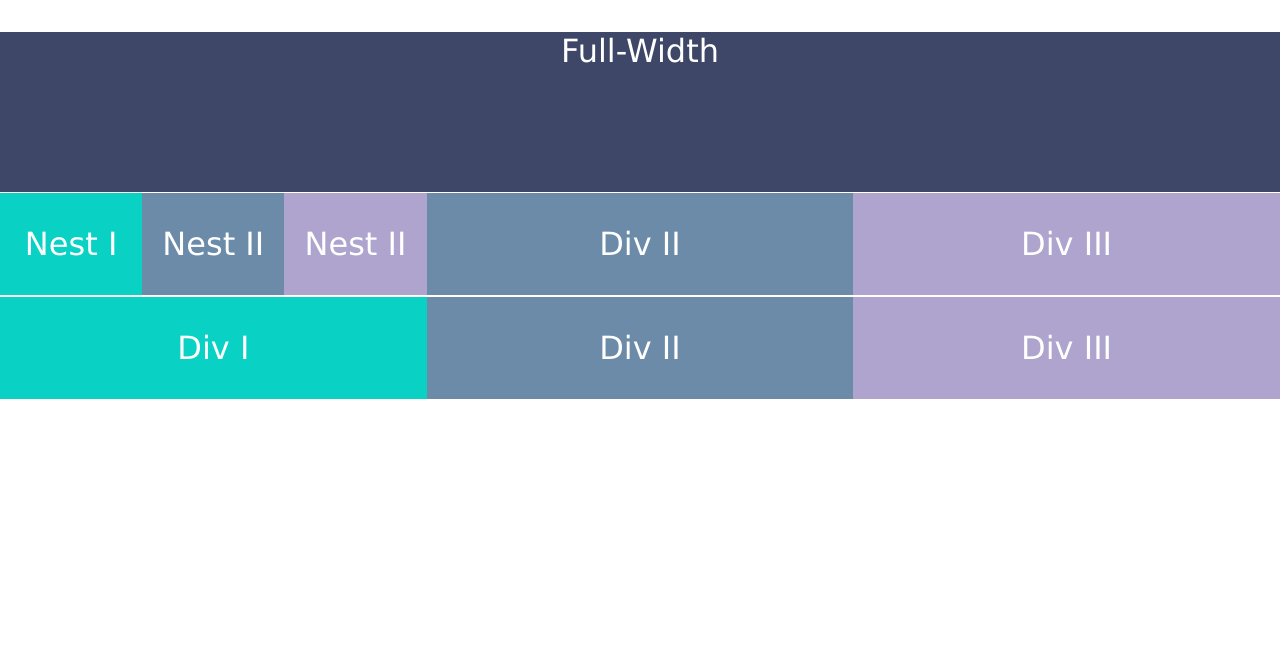
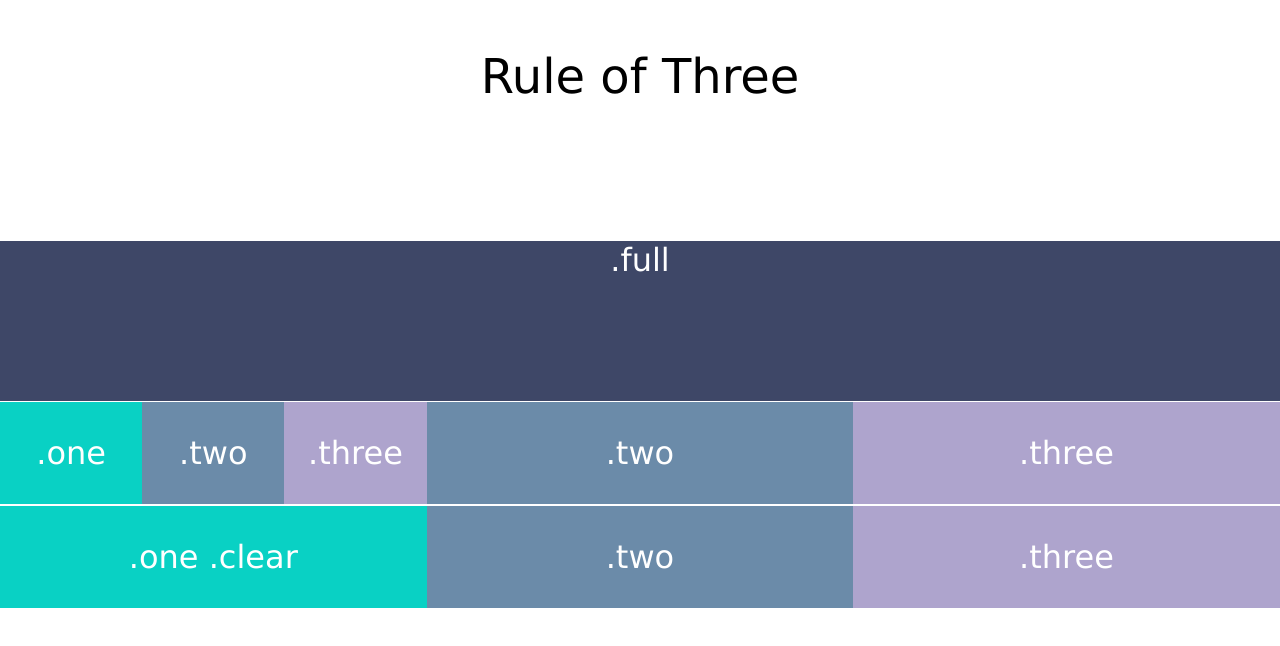
Before and after one commit to jampod-dev/rule-of-three, a plain HTML site: page index.html in a window 1280 px wide. Drawn offline with Linux system fonts and the light colour scheme.

Commit message:
Demo page

```diff
--- a/index.html
+++ b/index.html
@@ -8,7 +8,7 @@
     <meta name="description" content="A tiny, responsive CSS stylesheet that lets you quickly make three-column grids and layouts."/>
    <meta name="keywords" content="full-width framework, mobile css framework, three column css">
 
-    <link rel="stylesheet" href="src/rule-of-three.css" type="text/css">
+    <link rel="stylesheet" href="rule-of-three.css" type="text/css">
    <style>
     p {
       font-size:2em;
@@ -34,26 +34,26 @@
    </style>
   <body>
 
-
-<div class="full"><p>Full-Width</p></div>
+<div class="full" style="background-color:white;"><p style="color:black; font-size:3em;">Rule of Three</p></div>
+<div class="full"><p>.full</p></div>
 <div class="one nest" >
 
 
   <div class="one"><p>
-Nest I</p></div>
-<div class="two"><p>Nest II</p></div>
-  <div class="three"><p>Nest II</p></div>
+.one</p></div>
+<div class="two"><p>.two</p></div>
+  <div class="three"><p>.three</p></div>
 </div>
 
 
 
 
-<div class="two"><p>Div II</p></div>
-<div class="three"><p>Div III</p></div>
+<div class="two"><p>.two</p></div>
+<div class="three"><p>.three</p></div>
 
-<div class="one clear"><p>Div I</p></div>
-<div class="two"><p>Div II</p></div>
-<div class="three"><p>Div III</p></div>
+<div class="one clear"><p>.one .clear</p></div>
+<div class="two"><p>.two</p></div>
+<div class="three"><p>.three</p></div>
 
 
 
```
